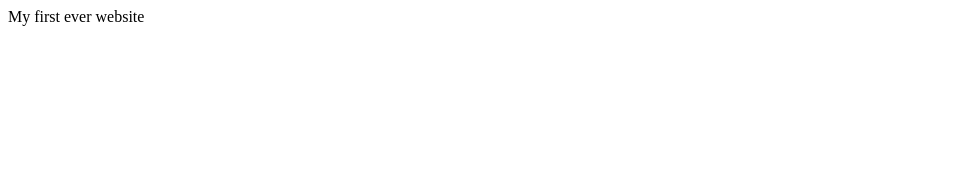
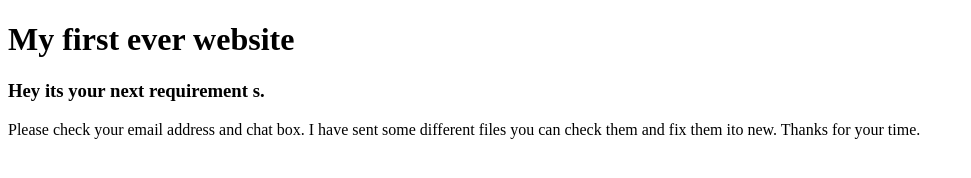
Before and after one commit to MHMamun247/my-new-task, a plain HTML site: page index.html in a window 1280 px wide. Shown: the whole page, without its empty margins (0-971 px from the left). Drawn offline with Linux system fonts and the light colour scheme.

Commit message:
I have update the recent task

```diff
--- a/index.html
+++ b/index.html
@@ -7,6 +7,8 @@
     <title>Document</title>
 </head>
 <body>
-    <ht1>My first ever website</ht1>
+    <h1>My first ever website</ht1>
+    <h3>Hey its your next requirement s.</h3>
+    <p>Please check your email address and chat box. I have sent some different files you can check them and fix them ito new. Thanks for your time.</p>
 </body>
 </html>
```
